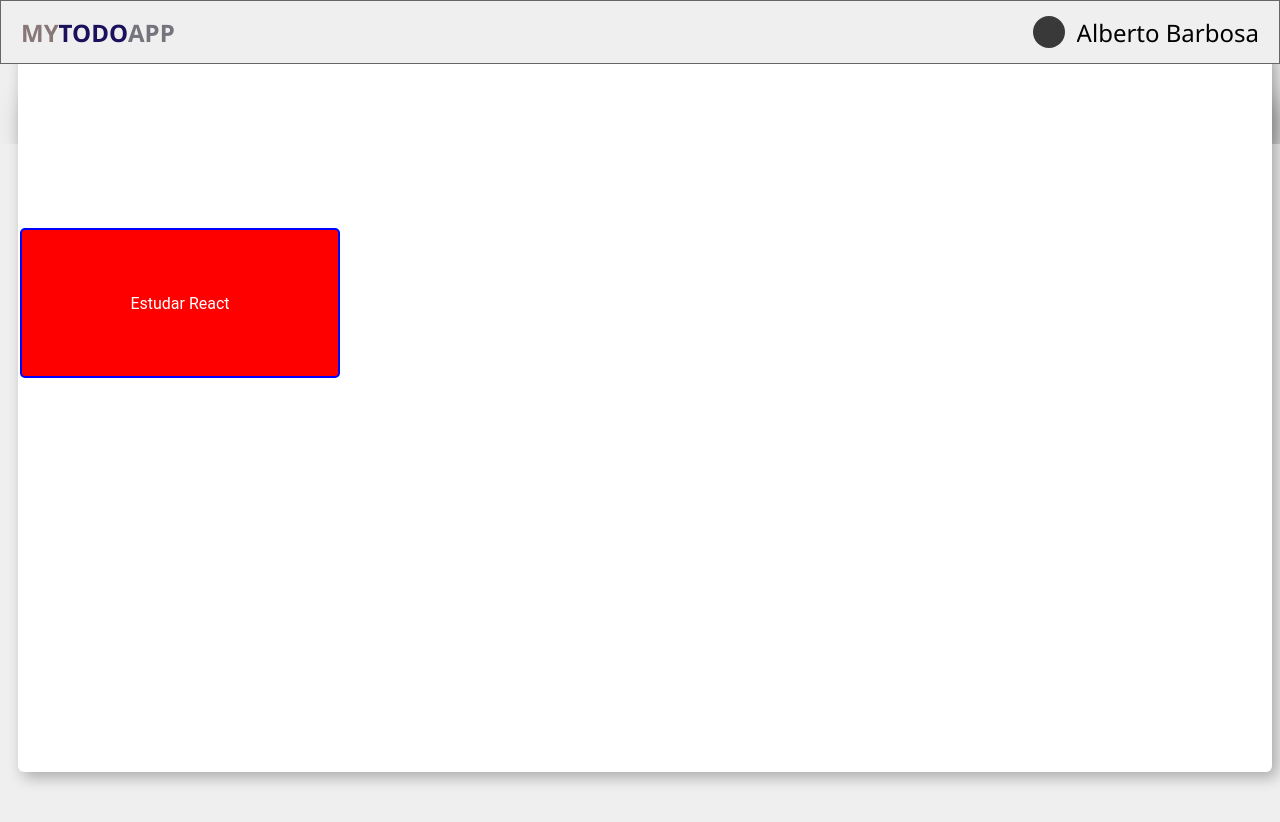
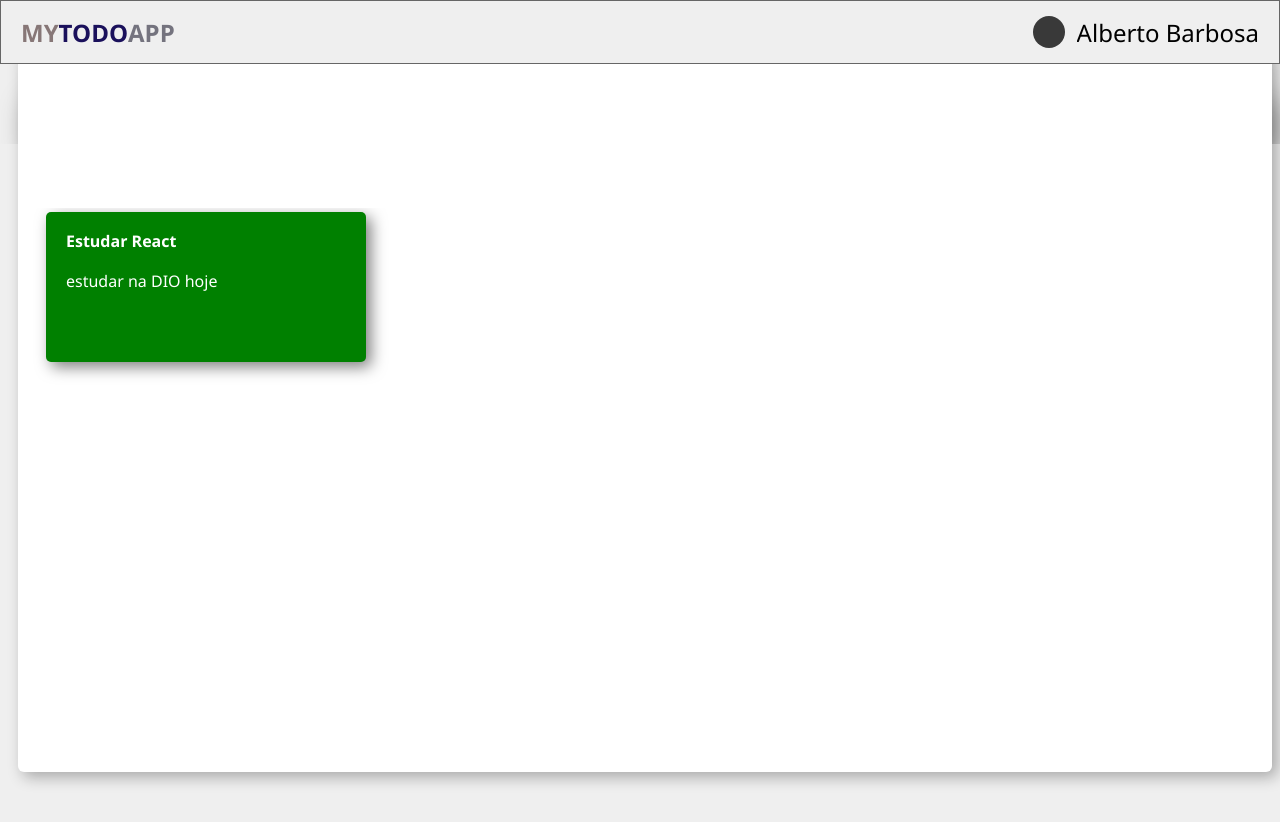
Before and after one commit to Alberto21-boop/Mentoria-YDUQS, a React (Vite) app: page / in a window 1280 px wide. Shown: the top 822 px of the page. Built offline with nearby package versions, Linux system fonts and the light colour scheme.

Commit message:
card de tarefa realemnte construindo , porém, falta detalhes, assim como o seu posicionamento também, adicionado as fonts ao estilo dos cards, e instalado o phosphor-react para os icones que ainda vamos adicionar aos cards

```diff
--- a/package.json
+++ b/package.json
@@ -11,6 +11,7 @@
   },
   "dependencies": {
     "@types/react-router-dom": "^5.3.3",
+    "phosphor-react": "^1.4.1",
     "react": "^18.3.1",
     "react-dom": "^18.3.1",
     "react-router-dom": "^6.28.0",
--- a/src/Pages/Home/components/CardTask/index.tsx
+++ b/src/Pages/Home/components/CardTask/index.tsx
@@ -1,15 +1,23 @@
-import { CardContainer } from './styles';
+import { AlignTextCard, CardContainer, TaskParagraph, TextTitle } from './styles';
 
 interface CardTaskProps {
+    taskTitle: string;
     task: string;
     completed: boolean;
     onToggle: () => void;
 }
 
-export function CardTask({ task, completed, onToggle }: CardTaskProps) {
+export function CardTask({ taskTitle, task, completed, onToggle }: CardTaskProps) {
     return (
         <CardContainer completed={completed} onClick={onToggle}>
-            {task}
+            <AlignTextCard>
+                <TextTitle>
+                    {taskTitle}
+                </TextTitle>
+                <TaskParagraph>
+                    {task}
+                </TaskParagraph>
+            </AlignTextCard>
         </CardContainer>
     );
 }
--- a/src/Pages/Home/components/CardTask/styles.ts
+++ b/src/Pages/Home/components/CardTask/styles.ts
@@ -5,19 +5,17 @@ interface CardContainerProps {
 }
 
 export const CardContainer = styled.div<CardContainerProps>`
+  display: flex;
+  flex-direction: column;
   position: relative;
-  display: flex;
   width: 320px;
   height: 150px;
   border-radius: 5px;
-  border: 2px solid blue;
-  background-color: yellow;
-  position: absolute;
+  margin-left: 26px;
+  margin-top: -16px;
   z-index: 1;
-  justify-content: center; /* Centraliza horizontalmente */
-  align-items: center; /* Centraliza verticalmente */
-  margin-top: 0px;
   background-color: ${(props) => (props.completed ? 'green' : 'red')};
+  box-shadow: 5px 5px 15px rgba(0, 0, 0, 0.5);
   color: white;
     cursor: pointer;
     transition: background-color 0.3s;
@@ -26,3 +24,23 @@ export const CardContainer = styled.div<CardContainerProps>`
         opacity: 0.8;
     }
 `;
+
+export const AlignTextCard = styled.div`
+  display: flex;
+  flex-direction: column;
+  gap: 18px;
+  margin-left: 20px;
+  margin-top: 18px;
+`;
+
+export const TextTitle = styled.div`
+  display: flex;
+  font-family: 'Segoe UI', Tahoma, Geneva, Verdana, sans-serif;
+  font-weight: 700;
+`;
+
+export const TaskParagraph = styled.div`
+  display: flex;
+  font-family: 'Segoe UI', Tahoma, Geneva, Verdana, sans-serif;
+  font-weight: 400;
+`;
--- a/src/Pages/Home/index.tsx
+++ b/src/Pages/Home/index.tsx
@@ -2,15 +2,20 @@ import { CardTask } from './components/CardTask';
 import { HomeBackground, HomeContainer } from './styles';
 
 export function Home() {
-    const task = "Estudar React"; // Uma string com a tarefa
-    const completed = false; // Status da tarefa (true ou false)
+    const taskTitle = "Estudar React" //Uma string titulo da tarefa
+    const task = "estudar na DIO hoje"; // Uma string com a tarefa
+    const completed = true; // Status da tarefa (true ou false)
     const onToggle = () => {
         console.log("Toggle task status"); // Função para alternar o status
     };
     return (
         <HomeBackground>
             <HomeContainer>
-                <CardTask task={task} completed={completed} onToggle={onToggle} />
+                <CardTask
+                    taskTitle={taskTitle}
+                    task={task}
+                    completed={completed}
+                    onToggle={onToggle} />
             </HomeContainer>
         </HomeBackground>
     );
```
Also changed, not shown: src/Pages/Home/components/IconButton/index.tsx (added), src/Pages/Home/components/IconButton/styles.ts (added), 1 other file (tests, documents, lock files or other folders).
